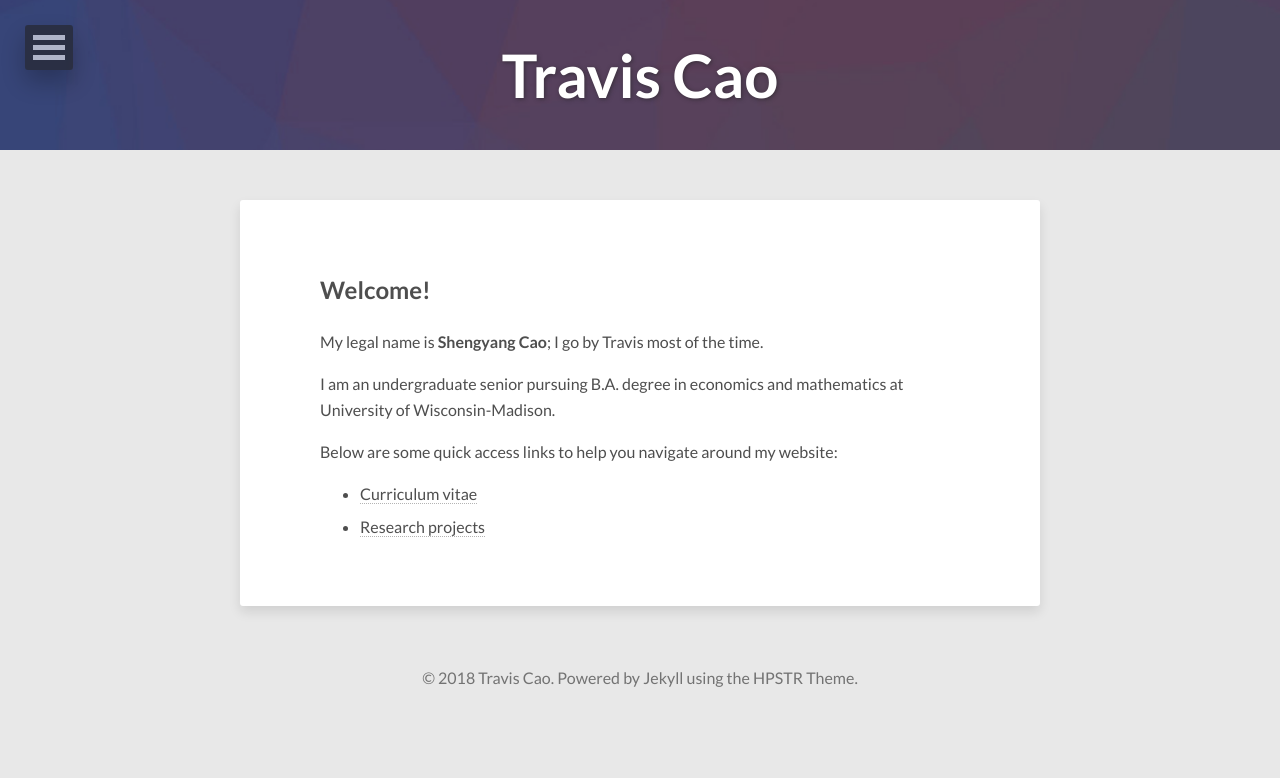
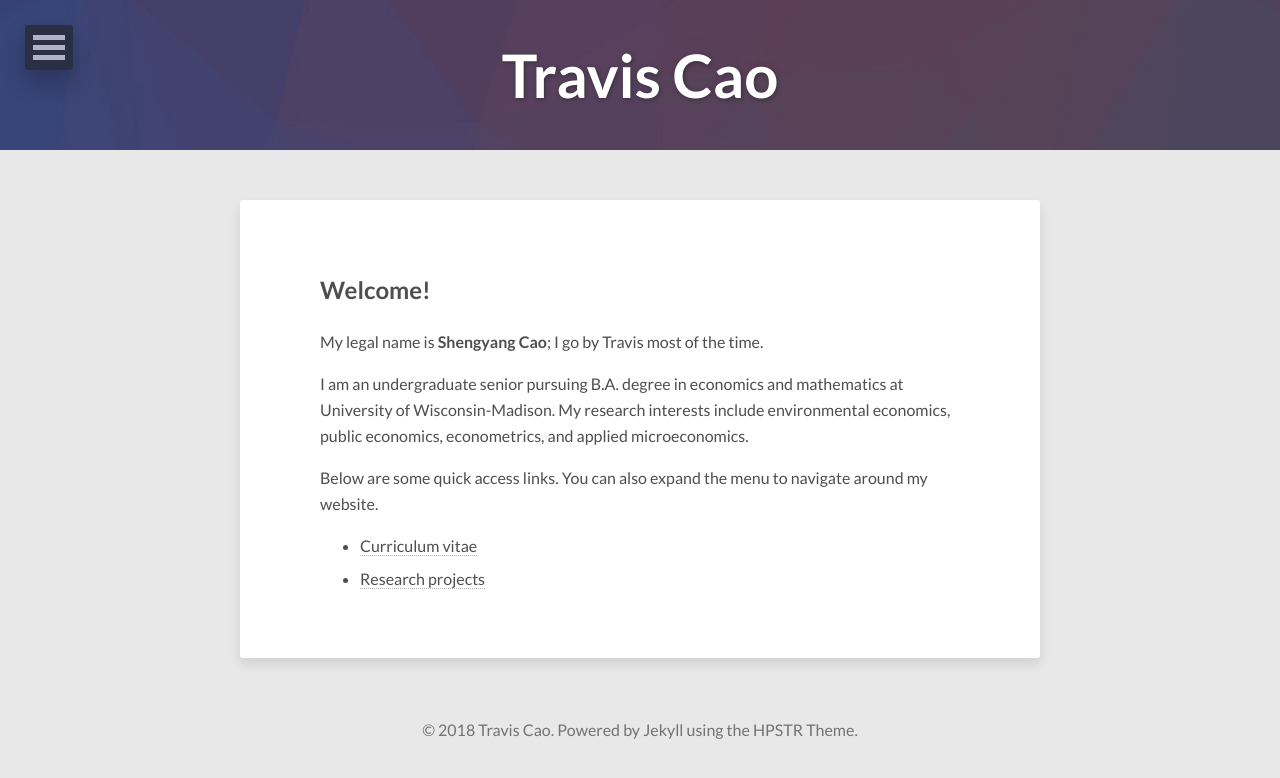
Before and after one commit to scaotravis/scaotravis.github.io, a Jekyll site: the page built from _posts/2018-11-19-homepage.md, in a window 1280 px wide. Shown: the top 778 px of the page. Built offline with Jekyll 4.4.1, drawn with Linux system fonts in a browser that asks for light colours; nearby versions of some CDN libraries.

Commit message:
update homepage

```diff
--- a/_posts/2018-11-19-homepage.md
+++ b/_posts/2018-11-19-homepage.md
@@ -9,9 +9,9 @@
 
 My legal name is **Shengyang Cao**; I go by Travis most of the time.
 
-I am an undergraduate senior pursuing B.A. degree in economics and mathematics at University of Wisconsin-Madison.
+I am an undergraduate senior pursuing B.A. degree in economics and mathematics at University of Wisconsin-Madison. My research interests include environmental economics, public economics, econometrics, and applied microeconomics.
 
-Below are some quick access links to help you navigate around my website:
+Below are some quick access links. You can also expand the menu to navigate around my website.
 
 * [Curriculum vitae]({{ site.url }}/downloads/cv_shengyang_cao.pdf)
 * [Research projects]({{ site.url }}/research)
```
